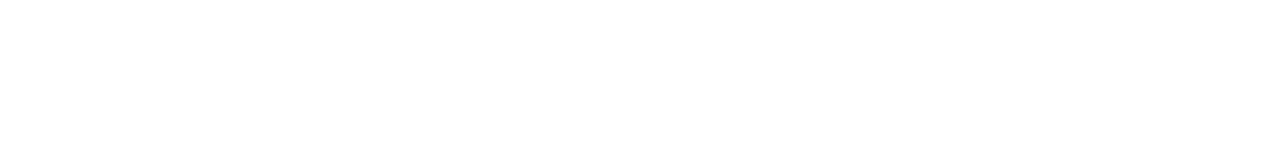
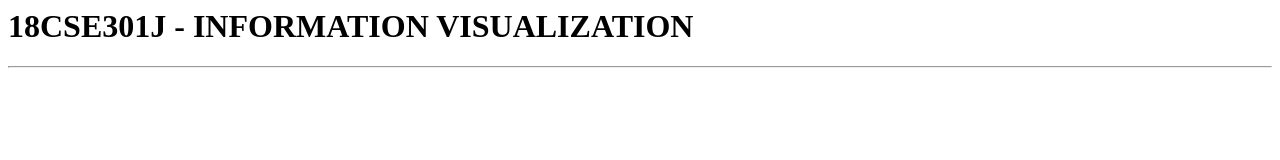
Before and after one commit to PensPencil/18CSE301J_RA2011033010026, a plain HTML site: page index.html in a window 1280 px wide. Drawn offline with Linux system fonts and the light colour scheme.

Commit message:
Index file modified.

```diff
--- a/index.html
+++ b/index.html
@@ -6,6 +6,7 @@
     <title>Project</title>
 </head>
 <body>
-
+    <h1>18CSE301J - INFORMATION VISUALIZATION</h1>
+    <hr>
 </body>
 </html>
```
